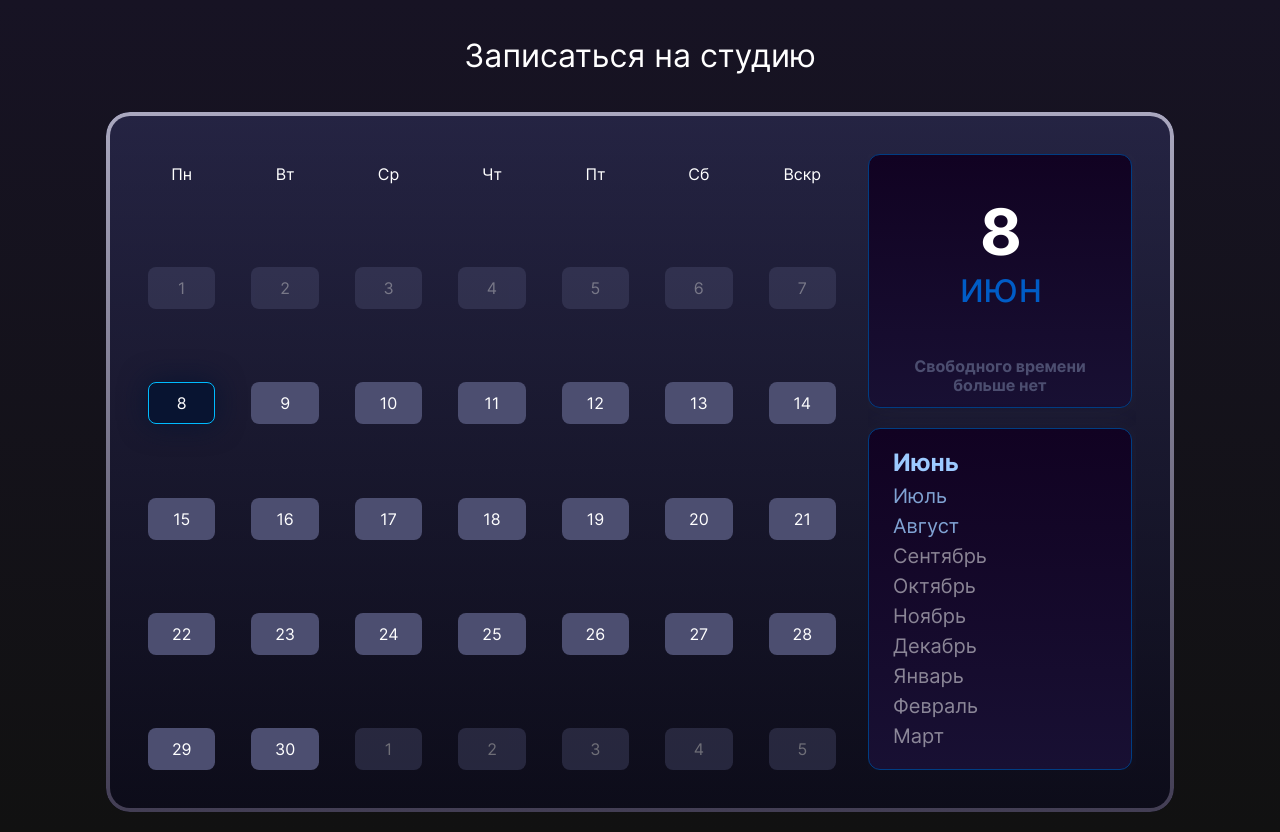
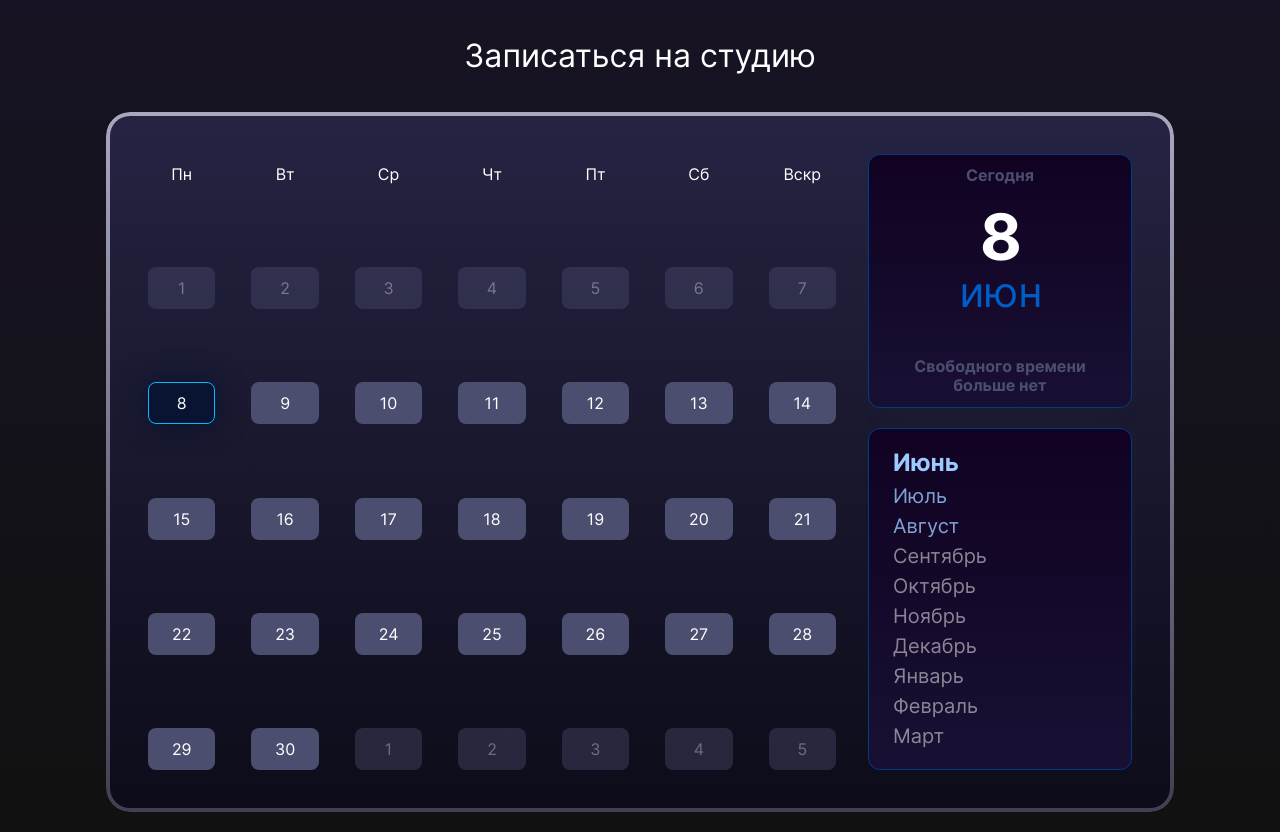
Before and after one commit to IvanZhgutov/Tonight_Sound, a React (Vite) app: page / in a window 1280 px wide. Built offline with nearby package versions, Linux system fonts and the light colour scheme.

Commit message:
Пока самая стабильная версия.

```diff
--- a/src/components/Squares/Square.jsx
+++ b/src/components/Squares/Square.jsx
@@ -64,7 +64,13 @@ export const Square = ({
         </button>
       )}
 
-      <motion.div className="header">
+      <motion.div
+        className="header"
+        // animate={{
+        //   padding: isFull ? '8px 12px' : '0px',
+        // }}
+        // transition={{ duration: 0.4, ease: [0.22, 1, 0.36, 1] }}
+      >
         {/* "Сегодня" — absolute, в центре */}
         <AnimatePresence>
           {!isFull && isToday && (
@@ -77,8 +83,7 @@ export const Square = ({
               transition={{ duration: 0.3, ease: 'easeOut' }}
               style={{
                 position: 'absolute',
-                top: -36,
-                left: '50%',
+                top: -4,
                 transform: 'translateX(-50%)',
                 textAlign: 'center',
                 width: '100%',
@@ -94,11 +99,12 @@ export const Square = ({
           className="accent-container"
           animate={{
             x: isFull ? 0 : '100%', // 264px (ширина square) / 2 - 80px (ширина accent) / 2 = 92px
-            y: isFull ? 0 : 42, // 264px (ширина square) / 2 - 80px (ширина accent) / 2 = 92px
+            y: isFull ? 0 : 42,
           }}
           transition={{ duration: 0.4, ease: [0.22, 1, 0.36, 1] }}
         >
           <span className="accent">{day}</span>
+
           <span className="month">{monthName}</span>
         </motion.div>
 
--- a/src/index.scss
+++ b/src/index.scss
@@ -84,11 +84,6 @@ body {
   min-height: 100vh;
   font-family: 'Inter', sans-serif;
   color: white;
-
-  * {
-    transition-duration: 200ms;
-    box-sizing: border-box;
-  }
 }
 
 h1 {
@@ -166,6 +161,7 @@ h1 {
     border: 1px solid var(--bg-button-active);
     &:hover {
       border: 1px solid var(--border-button-inactive-hover);
+      transition-duration: 200ms;
     }
   }
 
@@ -531,7 +527,7 @@ h1 {
     align-items: center;
     justify-content: center;
     width: 80px;
-    height: 100px;
+    height: 110px;
     flex-shrink: 0;
 
     .accent {
```
